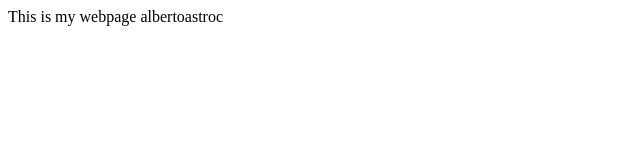
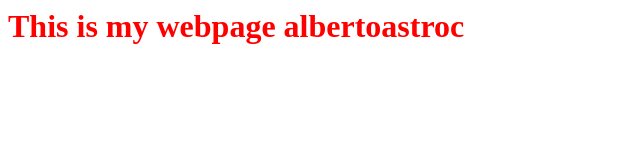
Before and after one commit to albertoastroc/albertoastroc.github.io, a plain HTML site: page index.html in a window 1280 px wide. Shown: the whole page, without its empty margins (0-640 px from the left). Drawn offline with Linux system fonts and the light colour scheme.

Commit message:
added h1 to index

```diff
--- a/index.html
+++ b/index.html
@@ -1,4 +1,4 @@
 <html>
 <link rel="stylesheet" href="styles.css"/>
-This is my webpage albertoastroc
+<h1>This is my webpage albertoastroc</h1>
 </html>
```
